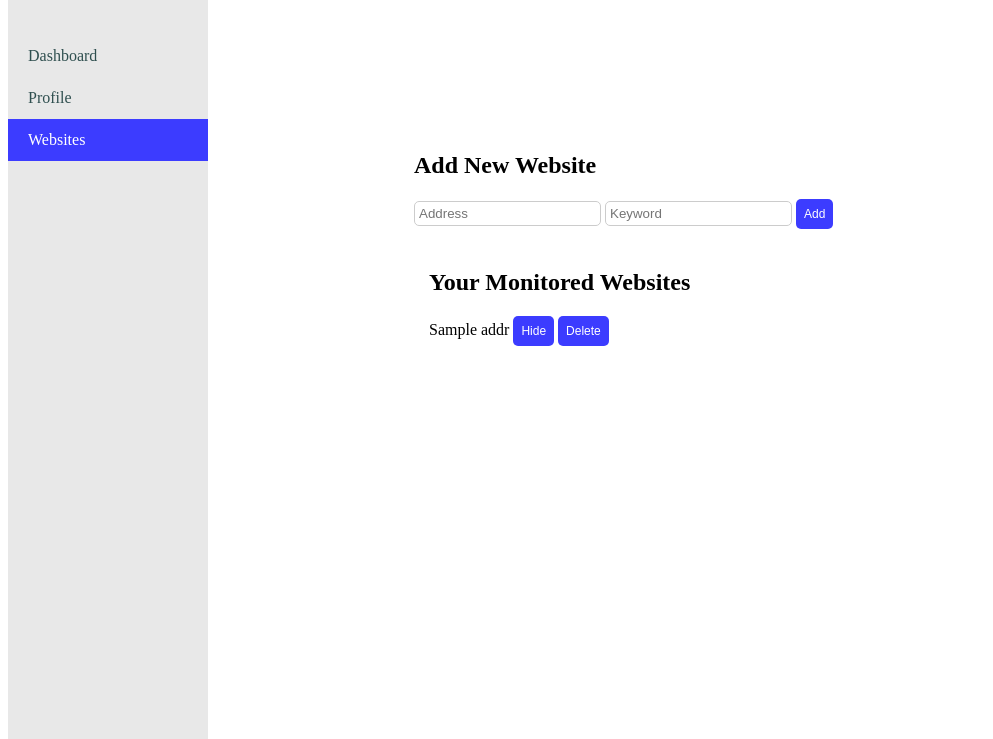
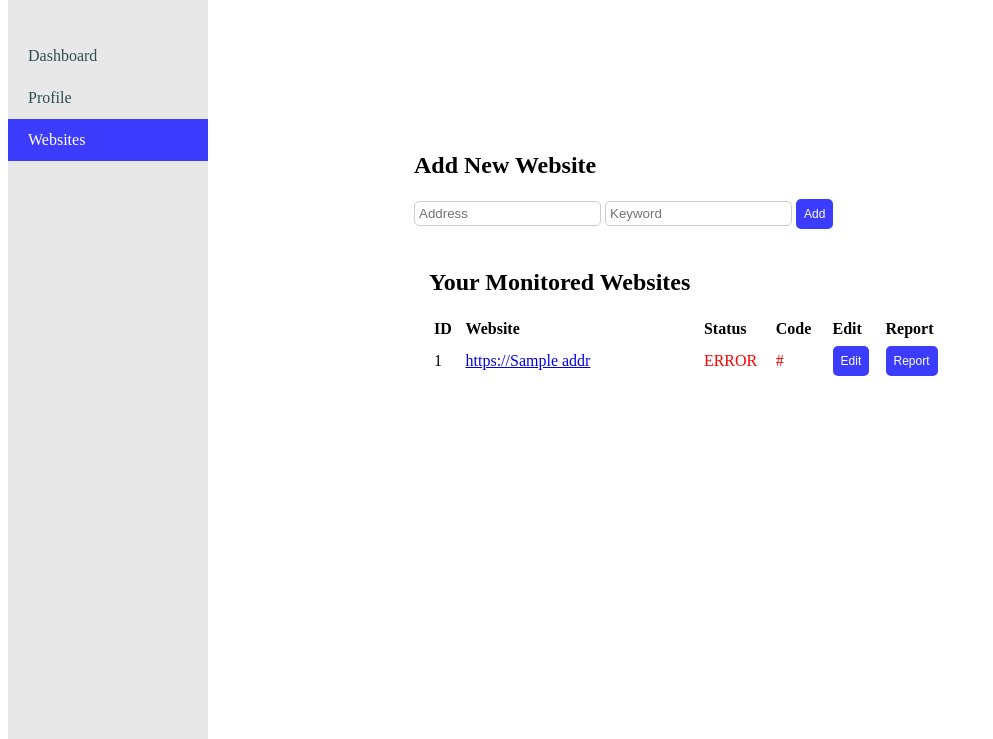
Before and after one commit to koenol/simple-website-monitoring-tool, a Flask app: template templates/website.html in a window 1280 px wide. Shown: the part 61-800 px from the top of the page, without its empty margins (0-993 px from the left). Run offline with Flask 3, Linux system fonts and the light colour scheme; the template is opened without the code that fills it: most values are stand-ins (such as "Sample title", 1, 10 or a date in 2020).

Commit message:
added the new websites-table from main page to websites page also

```diff
--- a/templates/website.html
+++ b/templates/website.html
@@ -49,22 +49,59 @@
             <!-- self.note: Iterate User Websites-->
             <h2>Your Monitored Websites</h2>
             <div id="monitored-websites">
+                {% if personal_websites %}
+                    <table class="websites-table">
+                        <thead>
+                            <tr>
+                                <th>ID</th>
+                                <th>Website</th>
+                                <th>Status</th>
+                                <th>Code</th>
+                                <th>Edit</th>
+                                <th>Report</th>
+                            </tr>
+                        </thead>
+                        <tbody>
                             {% for website in personal_websites %}
-                <div class="website">
-                    <span>{{ website.addr }}</span>
-                    <form method="POST" action="/toggle-visibility" class="inline-form">
-                        <input type="hidden" name="website_id" value="{{ website.id }}">
-                        <input type="hidden" name="website_visibility" value="{{ website.public }}">
+                            <tr>
+                                <td>{{ website.id }}</td>
+                                <td><a href="https://{{ website.addr }}">https://{{ website.addr }}</a></td>
+                                {% if website.url_status_ok == 1 %}
+                                    <td class="status-ok-true">OK</td>
+                                {% else %}
+                                    <td class="status-ok-false">ERROR</td>
+                                {% endif %}
+                                {% if website.url_code %}
+                                    {% if website.url_code >= 200 and website.url_code < 300 %}
+                                        <td class="url-code-green">{{ website.url_code }}</td>
+                                    {% elif website.url_code >= 300 and website.url_code < 400 %}
+                                        <td class="url-code-yellow">{{ website.url_code }}</td>
+                                    {% else %}
+                                        <td class="url-code-red">{{ website.url_code }}</td>
+                                        {% endif %}
+                                {% else %}
+                                    <td>-</td>
+                                {% endif %}
+                                <td class="edit">
+                                    <form method="GET" action="/website/{{ website.id }}" class="inline-form">
                                         <input type="hidden" name="csrf_token" value="{{ session.csrf_token }}">
-                        <button type="submit">{% if website.public %}Hide{% else %}Public{% endif %}</button>
+                                        <button type="submit">Edit</button>
                                     </form>
-                    <form method="POST" action="/delete-website" class="inline-form">
-                        <input type="hidden" name="website_id" value="{{ website.id }}">
+                                </td>
+                                <td class="report">
+                                    <form method="POST" action="/website/{{ website.id }}/report" class="inline-form">
                                         <input type="hidden" name="csrf_token" value="{{ session.csrf_token }}">
-                        <button type="submit">Delete</button>
+                                        <button type="submit">Report</button>
                                     </form>
-                </div>
+                                </td>
+                            </tr>
                             {% endfor %}
+                        </tbody>
+                    </table>
+                {% else %}
+                    <p>No websites monitored yet.</p>
+                    <p>You can add new websites to monitor <a href="/website">here</a>.</p>
+                {% endif %}
             </div>
         </div>
     </div>
```
Lines whose indentation alone changed are shown as unchanged.
